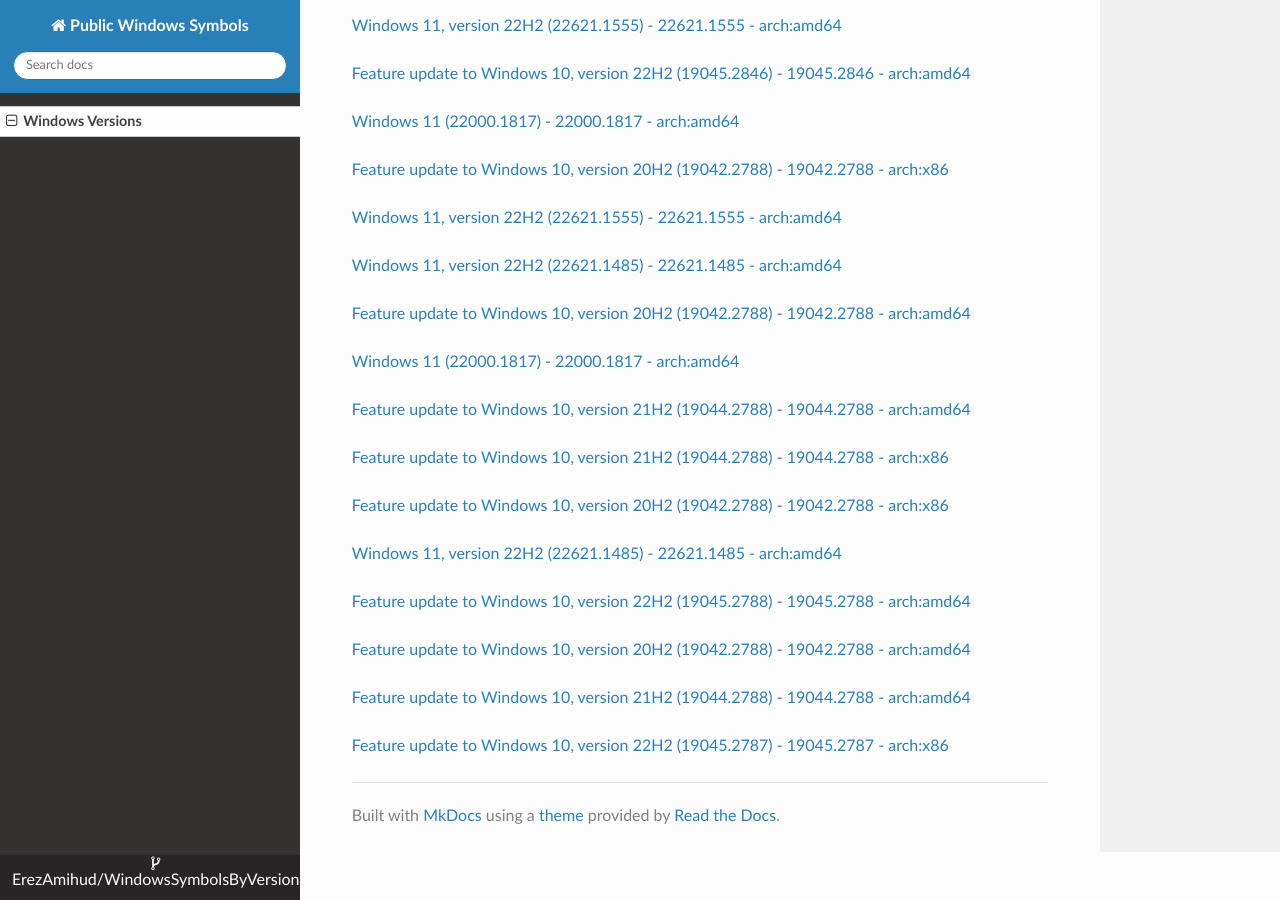
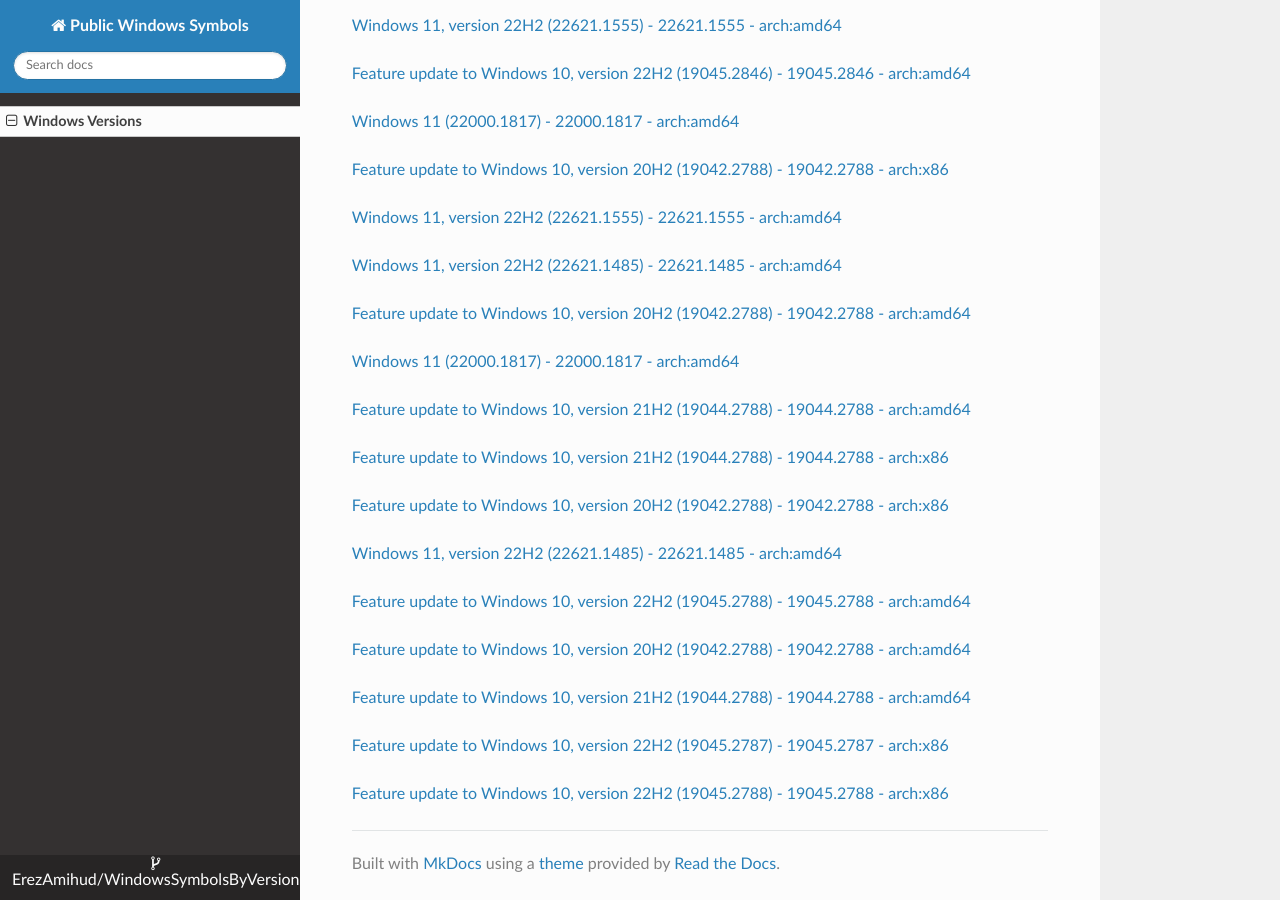
Before and after one commit to ErezAmihud/WindowsSymbolsByVersion, an MkDocs documentation site: the page built from docs/index.md, in a window 1280 px wide and 900 px high, scrolled down 34877 px. Built offline with MkDocs 1.6.1, drawn with Linux system fonts in a browser that asks for light colours; nearby versions of some CDN libraries.

Commit message:
Automated commit, add manifest for e726608c-69d4-49a7-a287-796286360899

```diff
--- a/docs/index.md
+++ b/docs/index.md
@@ -2020,3 +2020,6 @@
 
 
 [Feature update to Windows 10, version 22H2 (19045.2787) - 19045.2787 - arch:x86](https://github.com/ErezAmihud/WindowsSymbolsByVersion/blob/main/manifests/f121450f-ce8f-4167-b7ce-e6e43f14a250.manifest)
+
+
+[Feature update to Windows 10, version 22H2 (19045.2788) - 19045.2788 - arch:x86](https://github.com/ErezAmihud/WindowsSymbolsByVersion/blob/main/manifests/e726608c-69d4-49a7-a287-796286360899.manifest)
```
Also changed, not shown: process_builds.json (+1 -1 lines), 1 other file.
